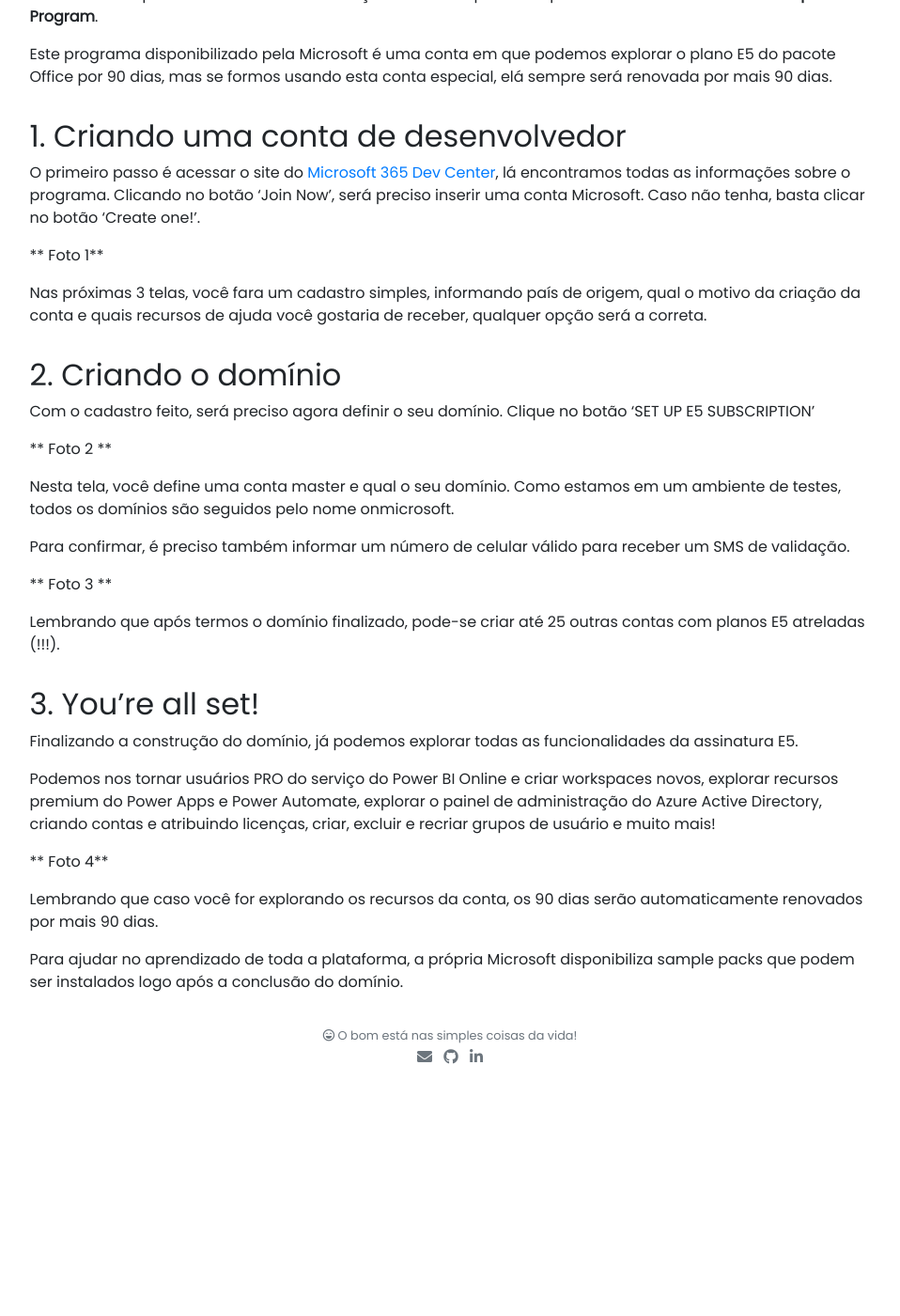
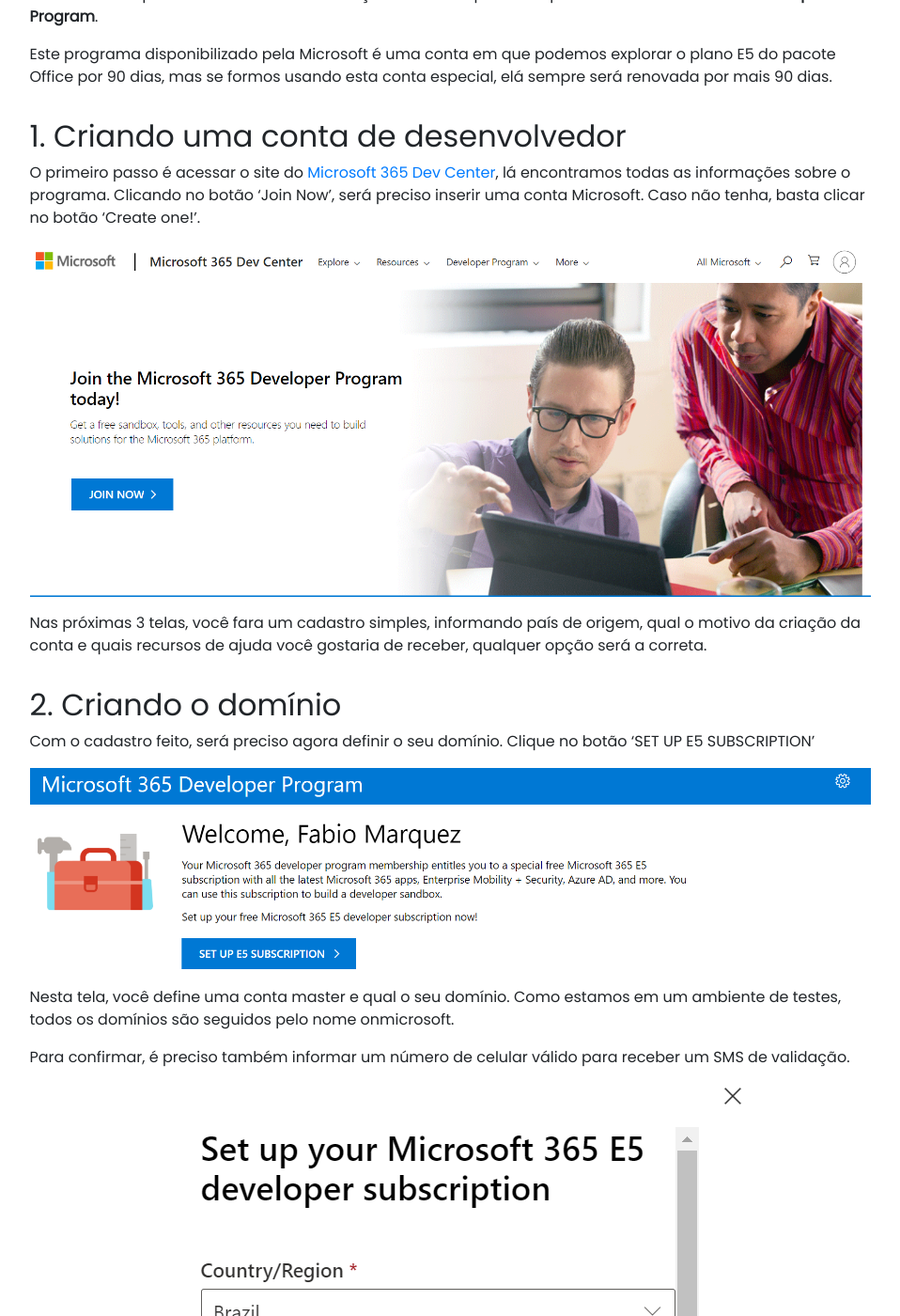
Before and after one commit to fabiomarquez/fabiomarquez.github.io, a Jekyll site: the page built from _posts/2021-01-22-como-criar-sua-conta-de-desenvolver-microsoft.md, in a window 1280 px wide and 1400 px high, scrolled down 513 px. Shown: the whole window at 94% size, without its empty margins (161-1119 px from the left). Built offline with Jekyll 4.4.1, drawn with Linux system fonts in a browser that asks for light colours; nearby versions of some CDN libraries; our own code applies the rules of GitHub Pages for plain Markdown files; before the commit the page ends 1666 px from its top, so only the background shows below that.

Commit message:
Update 2021-01-22-como-criar-sua-conta-de-desenvolver-microsoft.md

```diff
--- a/_posts/2021-01-22-como-criar-sua-conta-de-desenvolver-microsoft.md
+++ b/_posts/2021-01-22-como-criar-sua-conta-de-desenvolver-microsoft.md
@@ -15,7 +15,7 @@
 ## 1. Criando uma conta de desenvolvedor
 O primeiro passo é acessar o site do [Microsoft 365 Dev Center](https://aka.ms/M365DevAccount), lá encontramos todas as informações sobre o programa. Clicando no botão 'Join Now', será preciso inserir uma conta Microsoft. Caso não tenha, basta clicar no botão 'Create one!'.
 
-** Foto 1**
+![](https://github.com/fabiomarquez/fabiomarquez.github.io/blob/main/assets/img/posts/conta-microsoft/1-M365.png?raw=true)
 
 Nas próximas 3 telas, você fara um cadastro simples, informando país de origem, qual o motivo da criação da conta e quais recursos de ajuda você gostaria de receber, qualquer opção será a correta.
 
@@ -23,13 +23,13 @@
 
 Com o cadastro feito, será preciso agora definir o seu domínio. Clique no botão 'SET UP E5 SUBSCRIPTION'
 
-** Foto 2 **
+![](https://github.com/fabiomarquez/fabiomarquez.github.io/blob/main/assets/img/posts/conta-microsoft/2-CriandoDominio.png?raw=true)
 
 Nesta tela, você define uma conta master e qual o seu domínio. Como estamos em um ambiente de testes, todos os domínios são seguidos pelo nome onmicrosoft.
 
 Para confirmar, é preciso também informar um número de celular válido para receber um SMS de validação.
 
-** Foto 3 **
+![](https://github.com/fabiomarquez/fabiomarquez.github.io/blob/main/assets/img/posts/conta-microsoft/3-CriandoDominio.png?raw=true)
 
 Lembrando que após termos o domínio finalizado, pode-se criar até 25 outras contas com planos E5 atreladas (!!!).
 
@@ -39,7 +39,7 @@
 
 Podemos nos tornar usuários PRO do serviço do Power BI Online e criar workspaces novos, explorar recursos premium do Power Apps e Power Automate, explorar o painel de administração do Azure Active Directory, criando contas e atribuindo licenças, criar, excluir e recriar grupos de usuário e muito mais!
 
-** Foto 4**
+![](https://github.com/fabiomarquez/fabiomarquez.github.io/blob/main/assets/img/posts/conta-microsoft/3-AjustandoDominio.png?raw=true)
 
 Lembrando que caso você for explorando os recursos da conta, os 90 dias serão automaticamente renovados por mais 90 dias.
 
```
